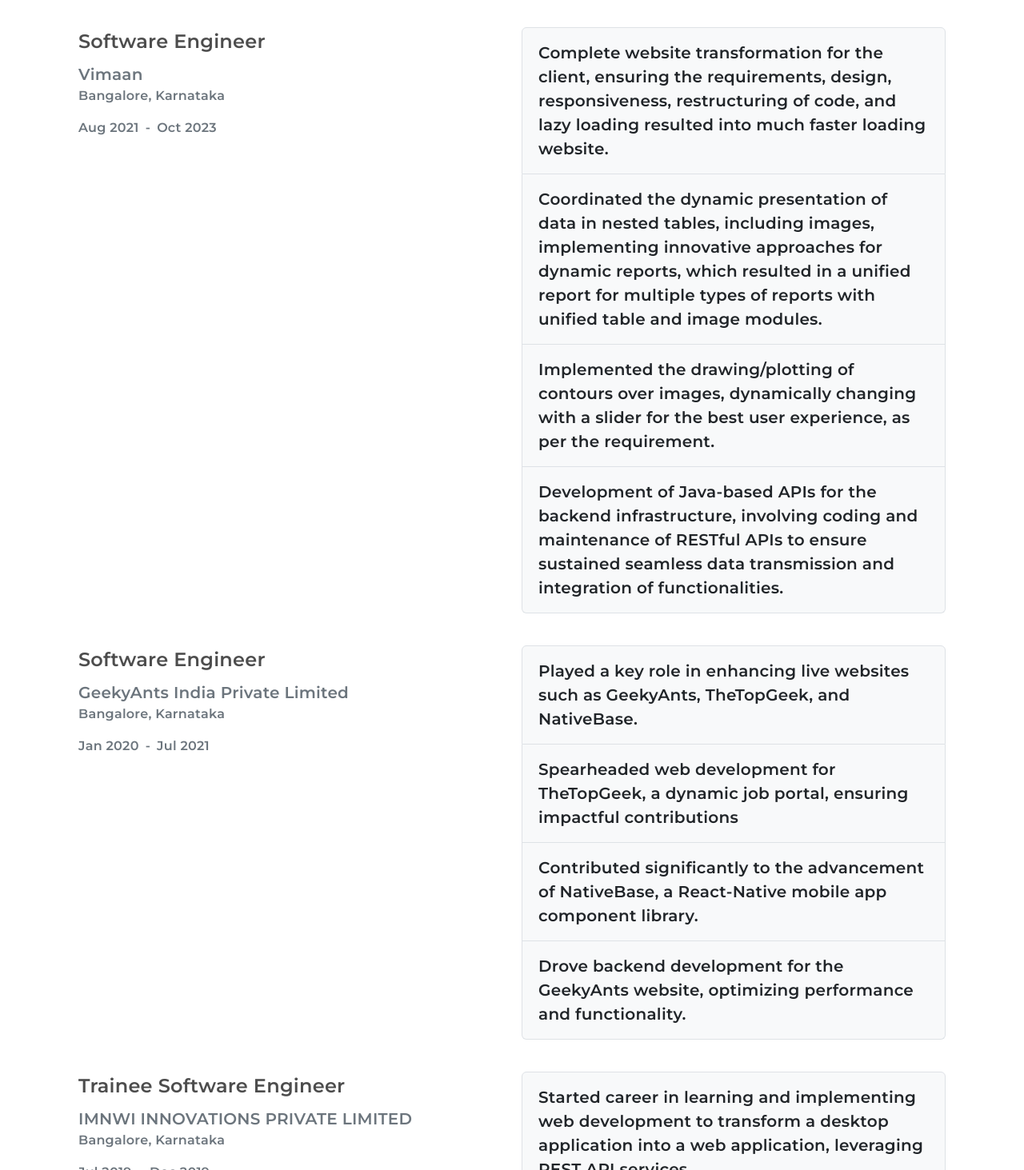
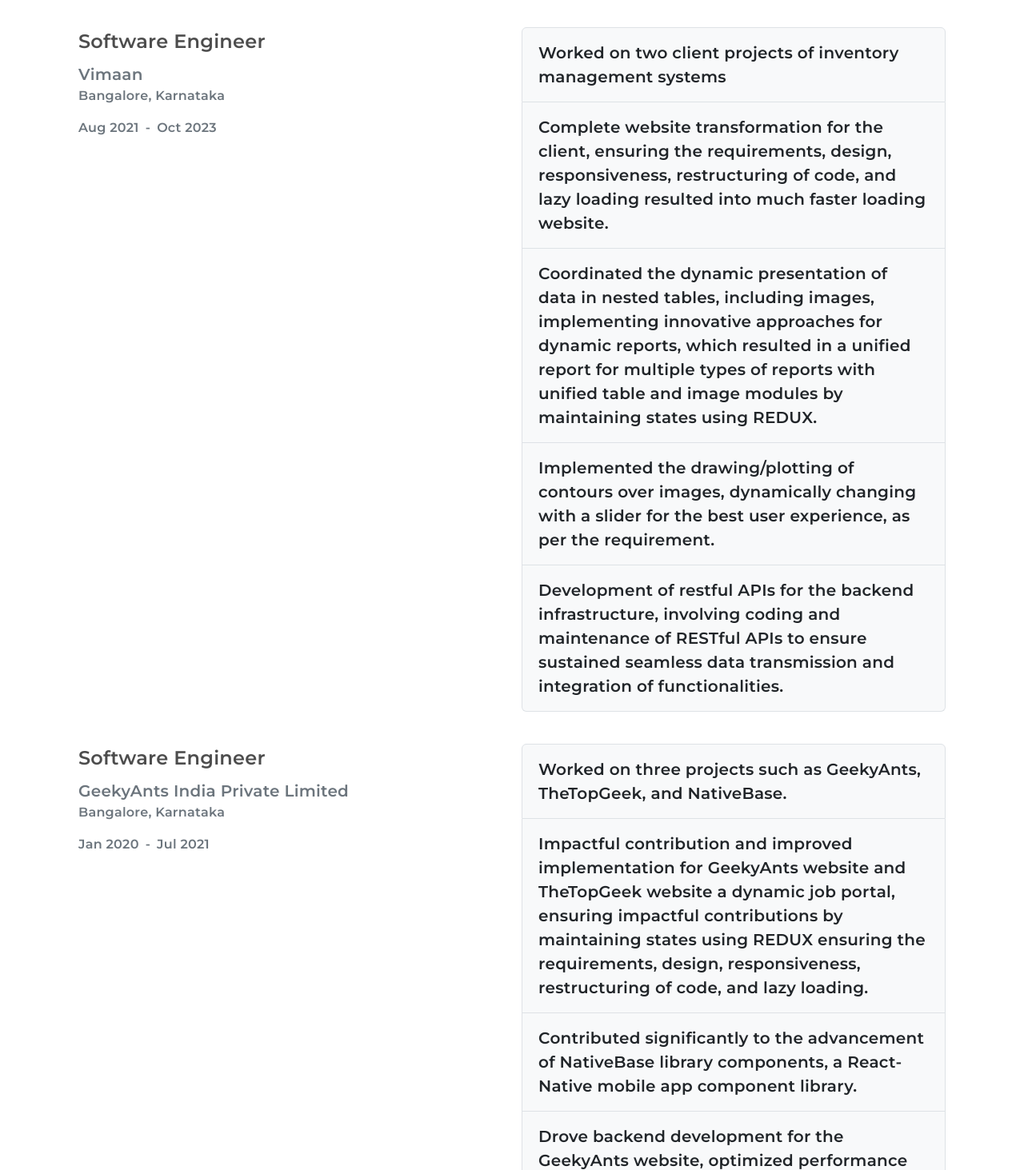
Before and after one commit to hanykumar/portfolio, an Angular app: page / in a window 1280 px wide. Shown: the part 2367-3830 px from the top of the page at 80% size. Built offline with nearby package versions, Linux system fonts and the light colour scheme.

Commit message:
experience updated

```diff
--- a/src/assets/experience.js
+++ b/src/assets/experience.js
@@ -6,10 +6,11 @@
       "startDate": "Aug 2021",
       "endDate": "Oct 2023",
       "responsibilities": [
+        "Worked on two client projects of inventory management systems",
         "Complete website transformation for the client, ensuring the requirements, design, responsiveness, restructuring of code, and lazy loading resulted into much faster loading website.",
-        "Coordinated the dynamic presentation of data in nested tables, including images, implementing innovative approaches for dynamic reports, which resulted in a unified report for multiple types of reports with unified table and image modules.",
-        "Implemented the drawing/plotting of contours over images, dynamically changing with a slider for the best user experience, as per the requirement. ",
-        "Development of Java-based APIs for the backend infrastructure, involving coding and maintenance of RESTful APIs to ensure sustained seamless data transmission and integration of functionalities. "
+        "Coordinated the dynamic presentation of data in nested tables, including images, implementing innovative approaches for dynamic reports, which resulted in a unified report for multiple types of reports with unified table and image modules by maintaining states using REDUX.",
+        "Implemented the drawing/plotting of contours over images, dynamically changing with a slider for the best user experience, as per the requirement.",
+        "Development of restful APIs for the backend infrastructure, involving coding and maintenance of RESTful APIs to ensure sustained seamless data transmission and integration of functionalities."
       ]
     },
     {
@@ -19,10 +20,10 @@
       "startDate": "Jan 2020",
       "endDate": "Jul 2021",
       "responsibilities": [
-        "Played a key role in enhancing live websites such as GeekyAnts, TheTopGeek, and NativeBase.",
-        "Spearheaded web development for TheTopGeek, a dynamic job portal, ensuring impactful contributions",
-        "Contributed significantly to the advancement of NativeBase, a React-Native mobile app component library.",
-        "Drove backend development for the GeekyAnts website, optimizing performance and functionality."
+        "Worked on three projects such as GeekyAnts, TheTopGeek, and NativeBase.",
+        "Impactful contribution and improved implementation for GeekyAnts website and TheTopGeek website a dynamic job portal, ensuring impactful contributions by maintaining states using REDUX  ensuring the requirements, design, responsiveness, restructuring of code, and lazy loading.",
+        "Contributed significantly to the advancement of NativeBase library components, a React-Native mobile app component library.",
+        "Drove backend development for the GeekyAnts website, optimized performance and functionality also."
       ]
     },
     {
@@ -32,7 +33,7 @@
       "startDate": "Jul 2019",
       "endDate": "Dec 2019",
       "responsibilities": [
-        "Started career in learning and implementing web development to transform a desktop application into a web application, leveraging REST API services."
+        "Started career in learning and implementing web development to transform a desktop application into a web application, using REST API services."
       ]
     }
   ]
```
